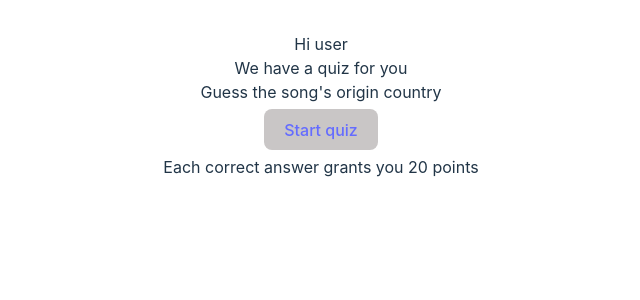
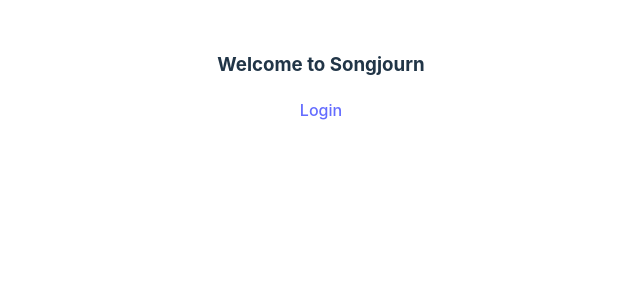
Before and after one commit to kokakarova/Songjourn, a React (Vite) app in the folder frontend/: page /home in a window 1280 px wide. Shown: the top 300 px of the page, without its empty margins (319-959 px from the left). Built offline with nearby package versions, Linux system fonts and the light colour scheme.

Commit message:
add spotify login page

```diff
--- a/frontend/package.json
+++ b/frontend/package.json
@@ -11,6 +11,7 @@
   },
   "dependencies": {
     "@types/react-router-dom": "^5.3.3",
+    "axios": "^1.6.7",
     "react": "^18.2.0",
     "react-dom": "^18.2.0",
     "react-router-dom": "^6.22.3"
--- a/frontend/src/App.tsx
+++ b/frontend/src/App.tsx
@@ -1,9 +1,11 @@
-import { useState } from 'react'
+import { useEffect, useState } from 'react'
 import './App.css'
 import { Home } from './components/Home'
-import { Route, Routes } from 'react-router-dom'
+import { Navigate, Route, Routes } from 'react-router-dom'
 import Question from './components/Question'
-import { getQuestion } from './util'
+import { getQuestion, setClientToken } from './util'
+import Login from './components/LogIn'
+import { Welcome } from './components/Welcome'
 
 function App() {
   const [spotifyId, setSpotifyId] = useState("");
@@ -12,6 +14,22 @@ function App() {
   const [option2, setOption2]  = useState("");
   const [option3, setOption3]  = useState("");
   const [option4, setOption4]  = useState("");
+  const [token, setToken] = useState<string | null>("");
+
+  useEffect(() => {
+    const token = window.localStorage.getItem("token");
+    const hash: string = window.location.hash;
+    window.location.hash = "";
+    if (!token && hash) {
+      const extractedToken = hash.split("=")[1].split("&")[0];
+      window.localStorage.setItem("token", extractedToken);
+      setToken(extractedToken);
+      setClientToken(extractedToken);
+    } else {
+      setToken(token);
+      setClientToken(token);
+    }
+  },[])
 
   const handleclick = () => {
     console.log("in try block");
@@ -30,10 +48,12 @@ function App() {
       .catch((e) => console.log(e));
   };
 
-  return (
+  return !token ? (
+    <Login />
+  ) : (
     <>
-      {/* <Home /> */}
       <Routes>
+        <Route index element={<Welcome />}></Route>
         <Route path="/home/*" element={<Home handleclick={handleclick}/>}></Route>
       <Route
         path="/questions"
--- a/frontend/src/components/Home.tsx
+++ b/frontend/src/components/Home.tsx
@@ -1,25 +1,18 @@
-import { useState } from "react";
-import { Link, Route, Routes } from "react-router-dom";
-import { getQuestion } from "../util";
-import { QuestionType } from "../types";
-import Question from "./Question";
-
+import { Link } from "react-router-dom";
 
 export type HomeProps = {
   handleclick: () => void;
 };
 
-
-export const Home = (props: HomeProps) => {
+export const Home = (props: HomeProps | null) => {
   // const [question, setQuestion] = useState<QuestionType>();
-
 
   return (
     <div className="flex-container">
       <div>Hi user</div>
       <div>We have a quiz for you</div>
       <div>Guess the song's origin country</div>
-      <button onClick={props.handleclick}>
+      <button onClick={props!.handleclick}>
         <Link to="/questions">Start quiz</Link>
       </button>
       <div>Each correct answer grants you 20 points</div>
--- /dev/null
+++ b/frontend/src/components/LogIn.tsx
@@ -0,0 +1,12 @@
+import { loginEndpoint } from "../util";
+
+export default function Login() {
+  return (
+    <>
+    <h3>Welcome to Songjourn</h3>
+      <a href={loginEndpoint}>
+        <div className="login-page">Login </div>
+      </a>
+    </>
+  );
+}
--- /dev/null
+++ b/frontend/src/components/Welcome.tsx
@@ -0,0 +1,15 @@
+import { Link } from "react-router-dom";
+
+export const Welcome = () => {
+  return (
+    <>
+      <h2>Welcome User</h2>
+      <div>
+        Currently we have a quiz feature ready. More goodies are comming soon
+      </div>
+      <button>
+        <Link to="/home">Go To Quiz</Link>
+      </button>
+    </>
+  );
+};
--- a/frontend/src/util.tsx
+++ b/frontend/src/util.tsx
@@ -1,3 +1,28 @@
+import axios from "axios";
 
+// fetching from backend
+export const getQuestion = () => fetch("http://localhost:8011/api");
 
-export const getQuestion = () => fetch("http://localhost:8011/api");
+// fetching from spotify
+
+const authEndpoint = "https://accounts.spotify.com/authorize?";
+const clientId = "c1b3029721c1461b95e1bf4dc779efbf";
+const redirectUri = "http://localhost:5173";
+const scopes = ["playlist-modify-private", "playlist-modify-public"];
+
+export const loginEndpoint = `${authEndpoint}client_id=${clientId}&redirect_uri=${redirectUri}&scopes=${scopes.join(
+  "%20"
+)}&response_type=token&show_dialog=true`;
+
+const apiClient = axios.create({
+    baseURL: "https://api.spotify.com/v1/",
+});
+
+export const setClientToken = (token: string | null) => {
+    apiClient.interceptors.request.use(async function(config) {
+        config.headers.Authorization = "Bearer" + token;
+        return config;
+    })
+}
+
+export default apiClient;
```
Also changed, not shown: 1 other file (tests, documents, lock files or other folders).
